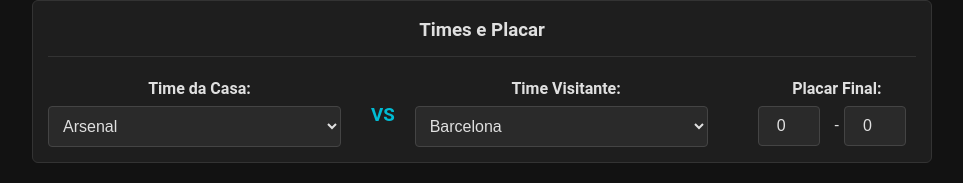
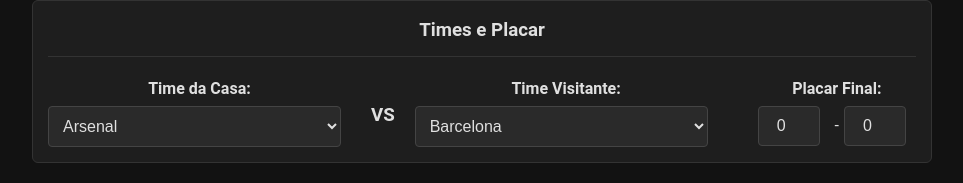
Before and after one commit to victorportugal8/wakanta-championship-manager, a React (Vite) app in the folder frontend/: page /admin in a window 1280 px wide. Shown: the part 292-475 px from the top of the page, without its empty margins (158-1121 px from the left). Built offline with nearby package versions, Linux system fonts and the light colour scheme.

Commit message:
Alterando a cor do elemento

```diff
--- a/frontend/src/components/AdminTool.jsx
+++ b/frontend/src/components/AdminTool.jsx
@@ -166,7 +166,7 @@
                             </select>
                         </div>
 
-                        <h3 style={{ margin: '25px 20px 0', color: '#00bcd4' }}>VS</h3>
+                        <h3 style={{ margin: '25px 20px 0', color: '#e0e0e0' }}>VS</h3>
 
                         {/* 2. Time Visitante */}
                         <div style={{ flex: 1, display: 'flex', flexDirection: 'column' }}>
```
